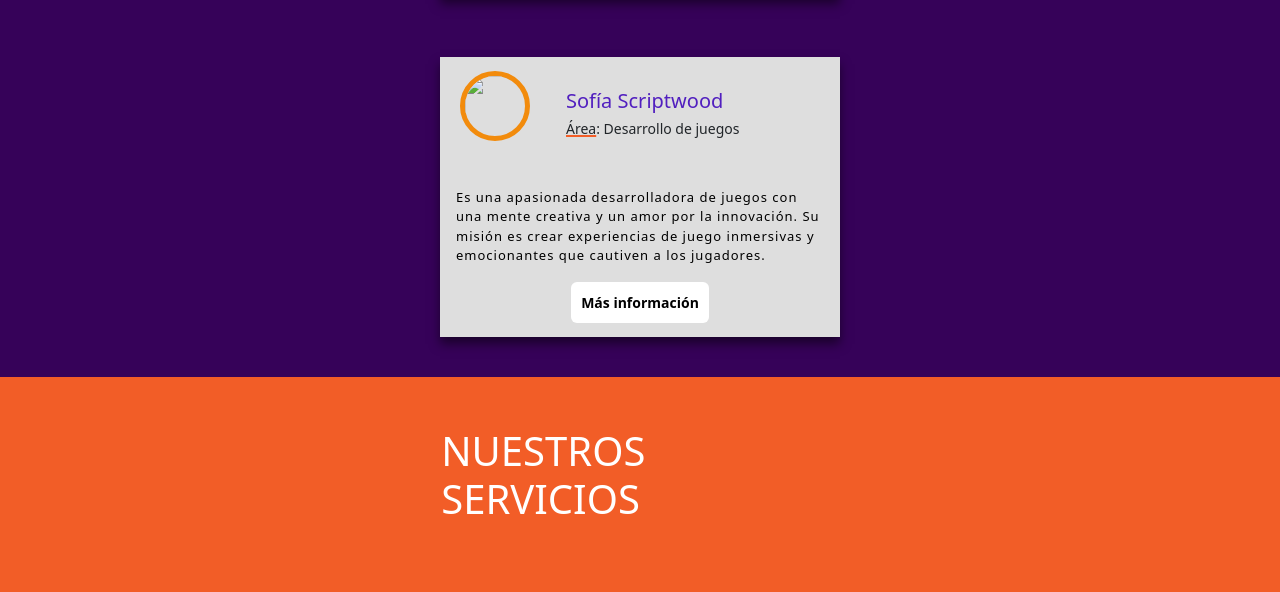
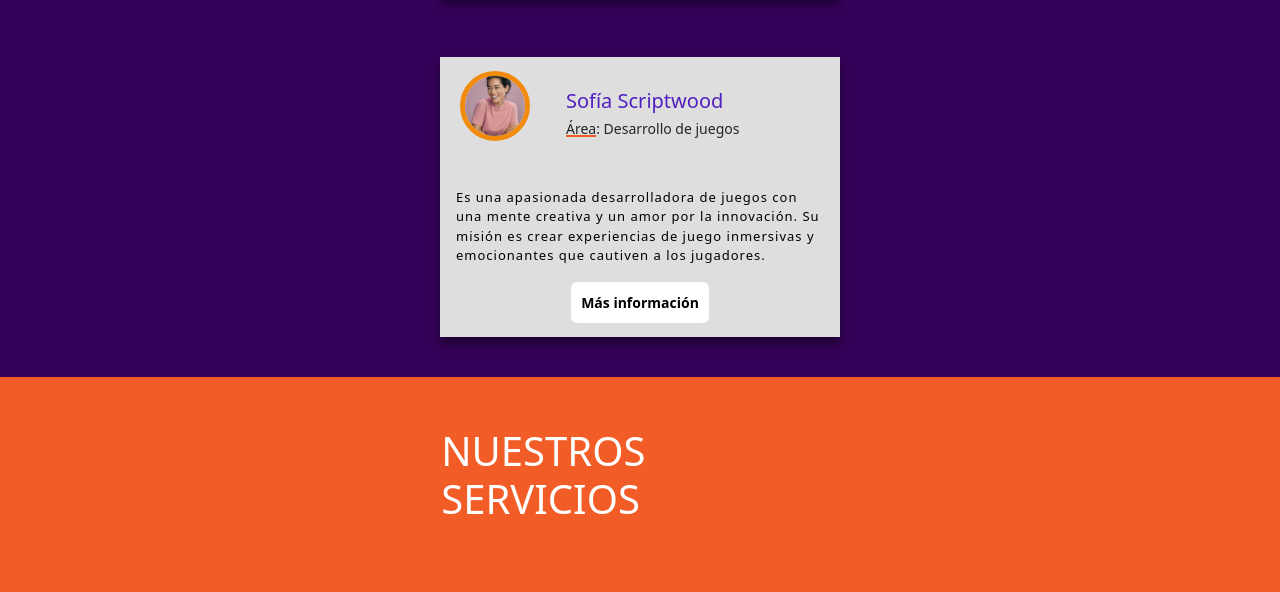
Before and after one commit to pemaala/sprint3, a plain HTML site: page index.html in a window 1280 px wide. Shown: the part 1851-2443 px from the top of the page. Drawn offline with nearby package versions, Linux system fonts and the light colour scheme; the site is published under a folder, as on GitHub Pages, so addresses that start at the root find nothing.

Commit message:
index.html

```diff
--- a/index.html
+++ b/index.html
@@ -104,7 +104,7 @@
 
                     <!-- Tarjeta de diseñador -->
                     <div class="dcard">
-                        <img class="davatar" src="/imagenes/imagen de perfil programadores/programadora2.jpg" alt="" srcset="">
+                        <img class="davatar" src="imagenes/imagen de perfil programadores/programadora2.jpg" alt="" srcset="">
                         <div class="dinfo">
                             <h1>Sofía Scriptwood</h1>
                             <h2><u>Área</u>: Desarrollo de juegos</h2>
```
